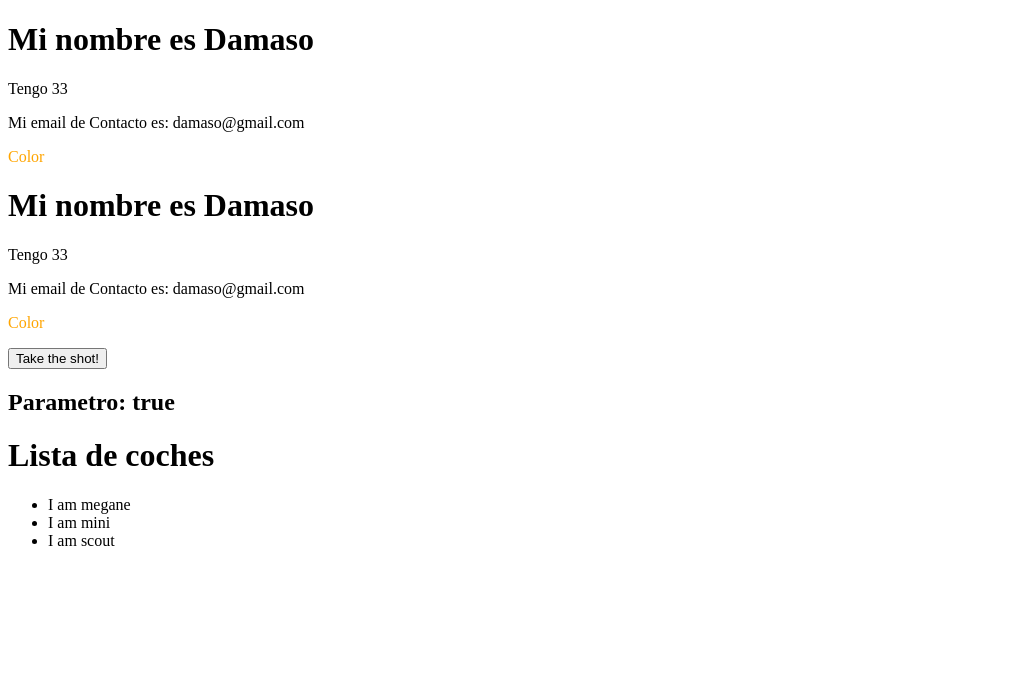
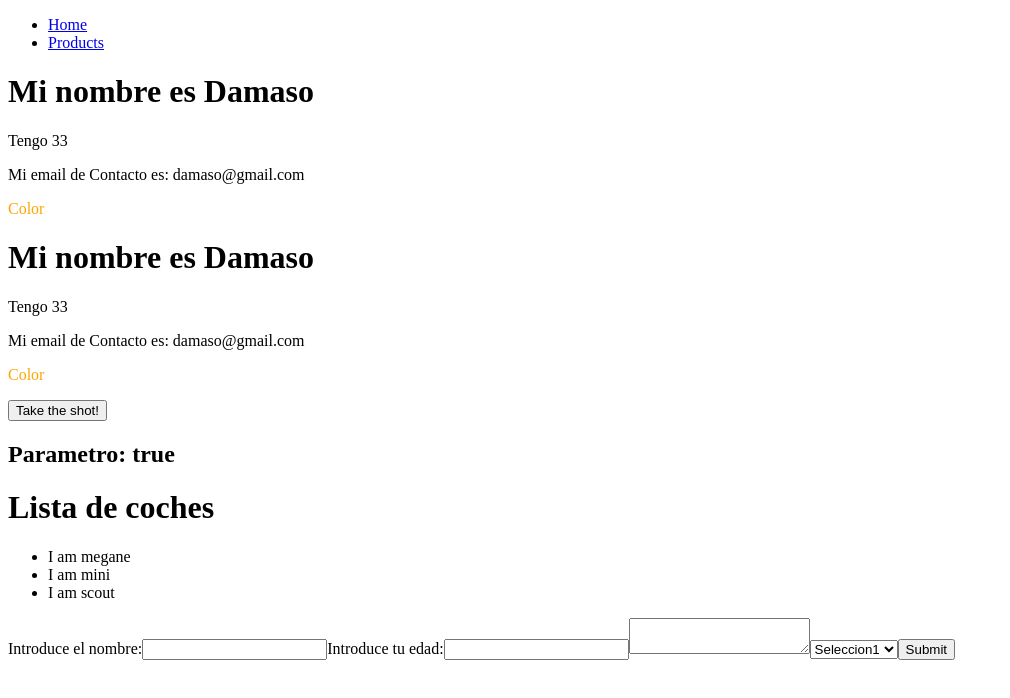
Before and after one commit to DamasoGE/pruebareact, a React (Vite) app: page / in a window 1280 px wide. Shown: the top 698 px of the page, without its empty margins (0-1010 px from the left). Built offline with nearby package versions, Linux system fonts and the light colour scheme.

Commit message:
04-01-v0

```diff
--- a/package.json
+++ b/package.json
@@ -24,6 +24,7 @@
     "eslint-plugin-react-hooks": "^5.0.0",
     "eslint-plugin-react-refresh": "^0.4.16",
     "globals": "^15.13.0",
+    "react-router-dom": "^7.1.1",
     "vite": "^6.0.3"
   }
 }
--- /dev/null
+++ b/src/components/Form.jsx
@@ -0,0 +1,62 @@
+import { useState } from "react";
+
+export const Form = ()=>{
+
+    const [state, setState] = useState({
+        name: "",
+        age: "",
+        textarea: "",
+        select: ""
+    });
+
+    const handleSubmit = (e)=>{
+        e.preventDefault();
+        alert(`El nombre introducido es: ${state.name};
+            La edad es: ${state.age};
+            El textarea es: ${state.textarea};
+            El select es: ${state.select}` )
+    }
+
+    const handleChange = (e)=>{
+        const { name, value } = e.target; //name se refiere a la propiedad del formulario
+        setState( prevState =>({...prevState, [name]: value}))
+    }
+
+    return (
+        <form onSubmit={handleSubmit}>
+            <label>Introduce el nombre:
+                <input
+                type='text'
+                name='name'
+                value= {state.name}
+                //onChange={(e)=>setState({name: e.target.value})} esto solo funciona con un input porque se queda con el ultimo cambio
+                onChange={handleChange}
+                 />
+            </label>
+
+            <label>Introduce tu edad:
+                <input
+                type='number'
+                name='age'
+                value= {state.age}
+                onChange={handleChange}
+                 />
+            </label>
+
+            <textarea
+                name='textarea'
+                value={state.textarea}
+                onChange={handleChange}
+            />
+
+            <select name='select' value={state.select} onChange={handleChange}>
+                <option value="Seleccion1">Seleccion1</option>
+                <option value="Seleccion2">Seleccion2</option>
+                <option value="Seleccion3">Seleccion3</option>
+            </select>
+            <input type='submit' />
+        </form>
+    )
+}
+
+export default Form;
--- a/src/main.jsx
+++ b/src/main.jsx
@@ -1,32 +1,26 @@
-import React from 'react';
-import ReactDOM from 'react-dom/client';
-import StateEx from './components/StateEx';
-import StateExClass from './components/StateExClass';
-import Conditional from './components/Conditional';
-import Football from './components/Football';
-import ListaCoche from './components/ListaCoche';
+import ReactDOM from 'react-dom/client'
+import { BrowserRouter, Route, Routes } from "react-router-dom";
+import Layout from './pages/Layout';
+import Home from './pages/Home';
+import NoPage from './pages/NoPage';
+import Products from './pages/Products';
 
+const root = ReactDOM.createRoot(document.getElementById('root'))
 
-
-const myFirstElement = <p> Mi primer párrafo
-    <p>Otro parrafo</p>
-    </p>;
-
-
-const segundoElemento = React.createElement('h1',{},'no uso JSX!');
-console.log(segundoElemento);
-
-const root = ReactDOM.createRoot(document.getElementById('root'));
-root.render(myFirstElement); //El siguiente render lo sobreescribe
-
-const colored = 'blue';
+export default function App(){
+    return (
+        <BrowserRouter>
+            <Routes>
+                <Route path='/' element={<Layout />}>
+                    <Route index element={<Home />} />
+                    <Route path="products" element={<Products />} />
+                    <Route path="*" element={<NoPage />} />
+                </Route>
+            </Routes>
+        </BrowserRouter>
+    )
+}
 
 root.render(
-    <div>
-    <StateExClass color={ colored } />
-    <StateEx />
-    <Football nombre='damaso' />
-    <Conditional isTrue='true' />
-    <ListaCoche />
-    </div>
+    <App />
 );
--- /dev/null
+++ b/src/pages/Home.jsx
@@ -0,0 +1,28 @@
+import StateEx from '../components/StateEx';
+import StateExClass from '../components/StateExClass';
+import Conditional from '../components/Conditional';
+import Football from '../components/Football';
+import ListaCoche from '../components/ListaCoche';
+import Form from '../components/Form';
+
+
+const Home = () =>{
+
+    const colored = 'blue';
+
+    return(
+        <>
+            <div>
+            <StateExClass color={ colored } />
+            <StateEx />
+            <Football nombre='damaso' />
+            <Conditional isTrue='true' />
+            <ListaCoche />
+            <Form />
+            </div>
+        </>
+    );
+
+}
+
+export default Home;
--- /dev/null
+++ b/src/pages/Layout.jsx
@@ -0,0 +1,22 @@
+import { Outlet, Link } from "react-router-dom";
+
+const Layout = () => {
+  return (
+    <>
+      <nav>
+        <ul>
+          <li>
+            <Link to="/">Home</Link>
+          </li>
+          <li>
+            <Link to="/products">Products</Link>
+          </li>
+        </ul>
+      </nav>
+
+      <Outlet />
+    </>
+  )
+};
+
+export default Layout;
--- /dev/null
+++ b/src/pages/NoPage.jsx
@@ -0,0 +1,5 @@
+const NoPage = () => {
+    return <h2>Página NO ENCONTRADA</h2>;
+  };
+
+  export default NoPage;
--- /dev/null
+++ b/src/pages/Products.jsx
@@ -0,0 +1,5 @@
+const Products = () => {
+    return <h2>Página de Productos</h2>;
+  };
+
+  export default Products;
```
Also changed, not shown: 1 other file (tests, documents, lock files or other folders).
